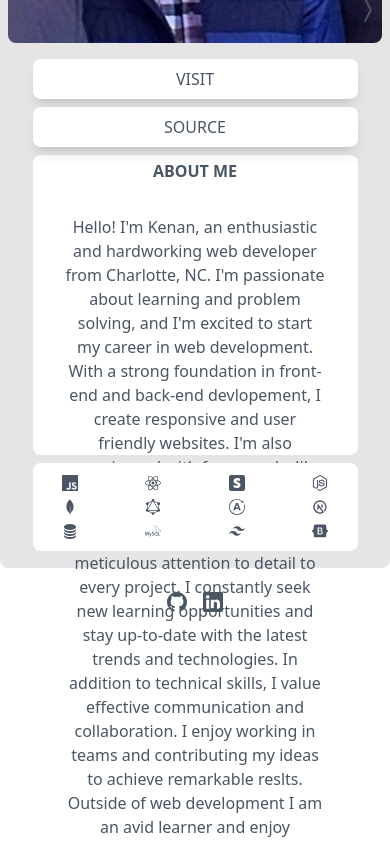
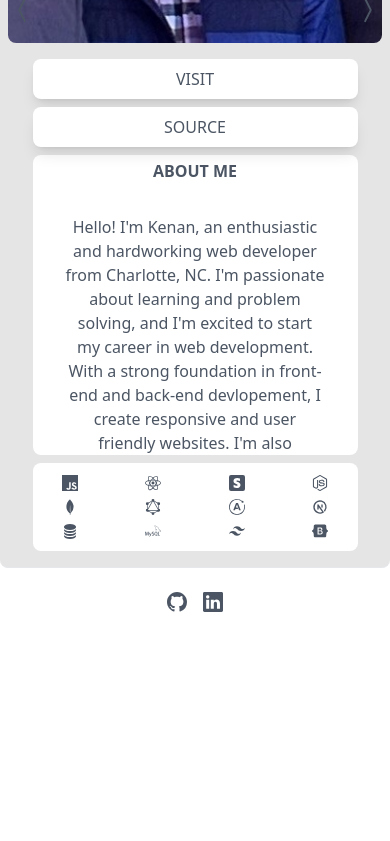
Before and after one commit to kwm0304/portfolio, a React (Vite) app in the folder client/: page / in a window 390 px wide. Shown: the part 427-1268 px from the top of the page. After the commit the page ends 1071 px from the top, so only its background shows below. Built offline with nearby package versions, Linux system fonts and the light colour scheme.

Commit message:
more responsive stuff

```diff
--- a/client/src/App.jsx
+++ b/client/src/App.jsx
@@ -27,7 +27,7 @@ function App() {
     <div className=''>
     <div className="grid grid-cols-3 items-center text-gray-600 p-0 m-0 dark:bg-gray-800 pt-4 xl:pb-12 xs:pb-2">
       <div className='COL1 '>
-        <button onClick={handleThemeSwitch}>{theme === 'dark' ? <BsSunFill className='xs:text-xl md:text-3xl lg:text-3xl xl:text-3xl xl:ml-8 xs:ml-4 text-cyan-400 hover:scale-110 hover:text-cyan-300 hover:text-white'/> : <BsMoonFill className='xs:text-xl dark:hover:text-white xl:text-3xl ml-8 hover:scale-110 hover:text-gray-700' />}</button>
+        <button onClick={handleThemeSwitch}>{theme === 'dark' ? <BsSunFill className='xs:text-3xl md:text-3xl lg:text-3xl xl:text-3xl xl:ml-8 xs:ml-4 text-cyan-400 hover:scale-110 hover:text-cyan-300 hover:text-white'/> : <BsMoonFill className='xs:text-xl dark:hover:text-white xl:text-3xl ml-8 hover:scale-110 hover:text-gray-700' />}</button>
       </div>
       <div className="COL2 grid grid-cols-1 justify-content-center  text-center">
         <h1 className={theme === 'dark' ? 'neon' : 'xl:text-6xl lg:text-5xl md:text-3xl heading font-sans xs:text-lg'}>Kenan McKenzie</h1>
--- a/client/src/components/Carousel.jsx
+++ b/client/src/components/Carousel.jsx
@@ -92,9 +92,9 @@ const Carousel = () => {
       <a href={`${slides[currentIndex].sourceUrl}`} target='_blank' rel='noReferrer'><button className='shadow-lg dark:bg-gray-800 bg-white relative rounded-lg w-full py-2 uppercase dark:group-hover:text-cyan-400 group-hover:scale-110 hover:font-semibold dark:hover:dark:text-cyan-300'>Source</button></a>
       </div>
     </div>
-    <div className='xl:h-[500px] xs:h-[300px] w-5/6 mx-auto rounded-lg dark:bg-gray-800 bg-white text-center'>
-      <h3 className='xl:text-2xl xl:mt-4 xs:mt-1 uppercase font-semibold text-gray-600 dark:text-lime-400'>{slides[currentIndex].title}</h3>
-      <p className='mt-8 mx-8'>{slides[currentIndex].description}</p>
+    <div className='xl:h-[500px] xs:h-[300px] w-5/6 mx-auto rounded-lg dark:bg-gray-800 bg-white text-center overflow-auto'>
+      <h3 className='xl:text-2xl xl:mt-4 xs:mt-1 uppercase font-semibold text-gray-600 dark:text-lime-400 overflow-auto'>{slides[currentIndex].title}</h3>
+      <p className='mt-8 mx-8 overflow-auto'>{slides[currentIndex].description}</p>
     </div>
     <div className='w-5/6 rounded-lg grid grid-cols-4  xl:gap-4 xs:gap-2 xs:py-3 justify-items-center  content-center bg-white dark:bg-gray-800 dark:text-lime-400  xs:text-base xl:text-xl'>
       {slides[currentIndex].tags.map((tag, index) => (
--- a/client/src/components/Footer.jsx
+++ b/client/src/components/Footer.jsx
@@ -2,7 +2,7 @@ import { BsGithub, BsLinkedin } from "react-icons/bs"
 const Footer = () => {
 return(
   <>
-  <div className="flex xl:gap-12 xl:text-4xl  justify-center xs:gap-4 xs:text-2xl xl:pb-8 text-gray-600 h-full">
+  <div className="flex xl:gap-12 xl:text-4xl  justify-center xs:gap-4 xs:text-2xl pb-8 dark:text-lime-400 text-gray-600 h-full">
   <a href='https://github.com/kwm0304' target='_blank' rel='noReferrer'>
           <BsGithub className='dark:hover:text-white xl:text-3xl hover:text-gray-700 hover:scale-110 xs:text-xl'/>
         </a>
```
